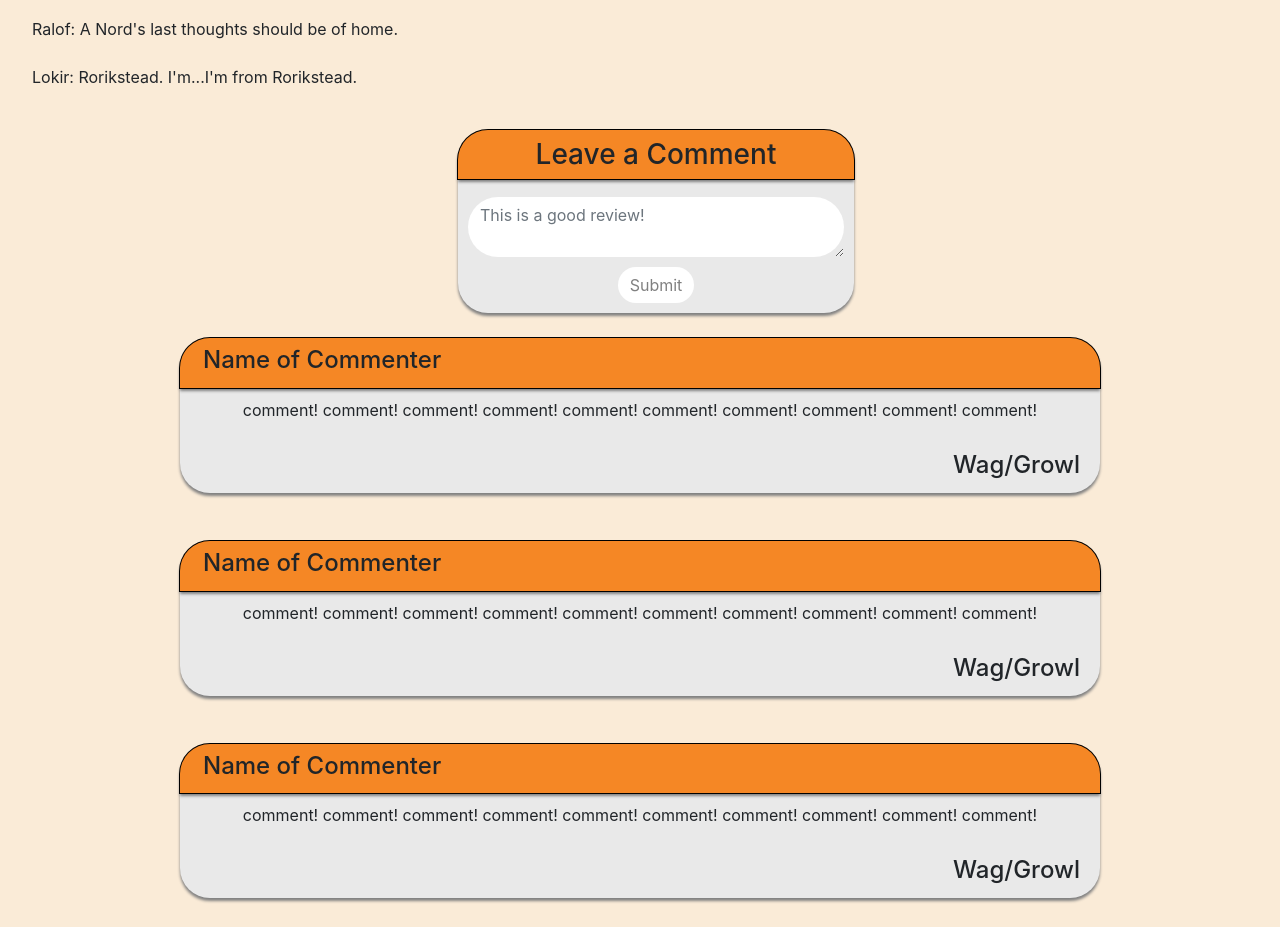
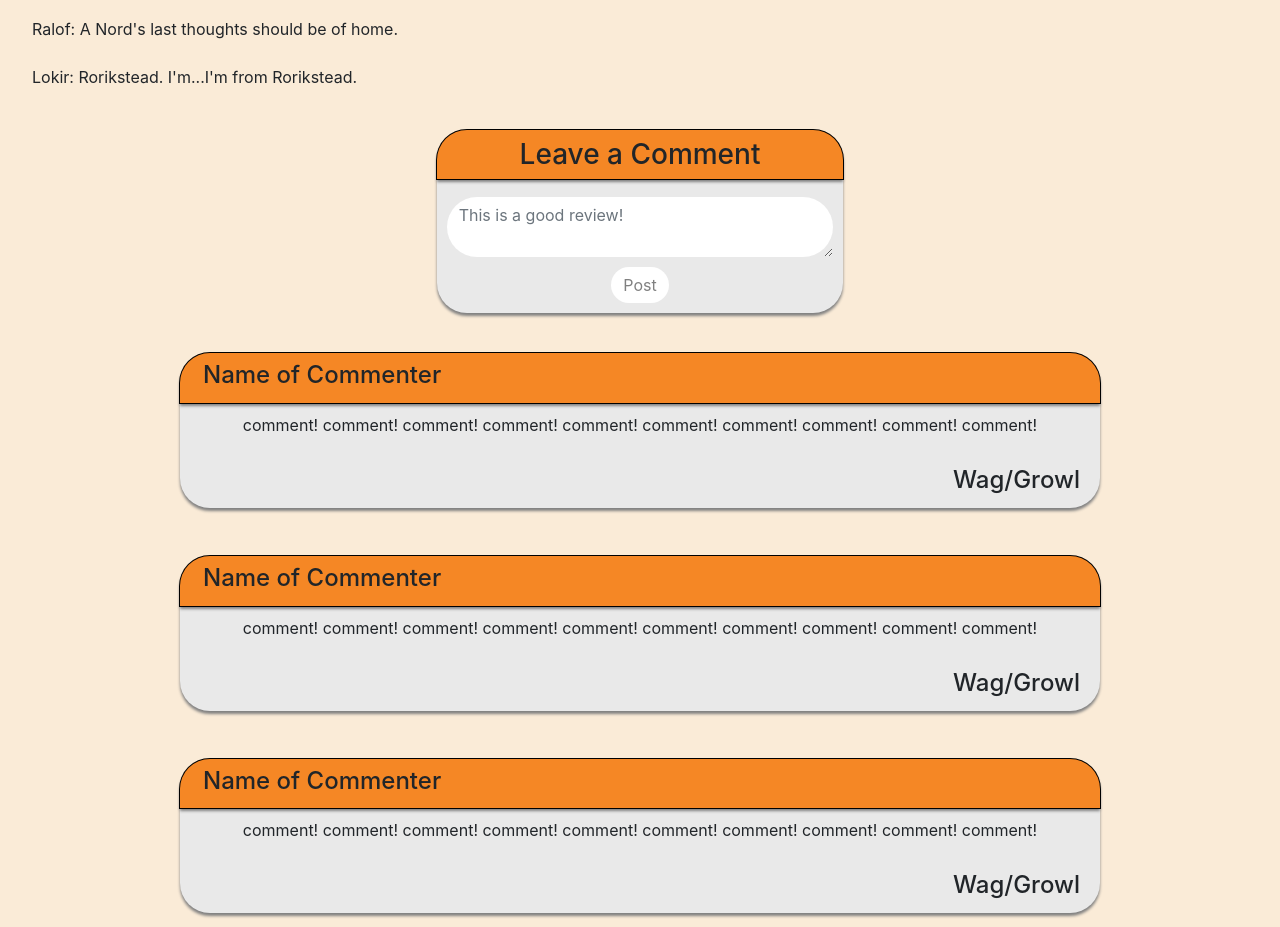
Before and after one commit to dawsonbdo/Yip, a React app in the folder frontend/: page /review in a window 1280 px wide. Shown: the part 920-1847 px from the top of the page. Built offline with nearby package versions, Linux system fonts and the light colour scheme; no server answers; the HTML template or start-up script is replaced by a standard one.

Commit message:
review.js mostly done

```diff
--- a/frontend/src/css/App.css
+++ b/frontend/src/css/App.css
@@ -73,6 +73,10 @@ body {
   max-height: 100%;
 }
 
+.reviewLeaveComment {
+  padding-bottom: 40px;
+}
+
 .yipIcon {
   width: 117px;
   height: 81px;
--- a/frontend/src/js/components/Register.js
+++ b/frontend/src/js/components/Register.js
@@ -94,7 +94,7 @@ class Register extends Component {
                                     <Form.Control id="repassword" className="logInEntry" placeholder="Re-Type Password" type="Password" required></Form.Control>
                                 </div>
                                 <div className="logInEntryContainer">
-                                    <Button className="logInEntry" type="submit">Submit</Button>
+                                    <Button onSubmit={this.attemptRegistration} className="logInEntry" type="submit">Submit</Button>
                                 </div>
                             </Form>
                        </div>
--- a/frontend/src/js/components/Review.js
+++ b/frontend/src/js/components/Review.js
@@ -61,22 +61,22 @@ class Review extends Component {
                         </p>
 					</Col>
 
-					<Col xs={5} className="reviewPicture text-center">
+					<Col xs={5} className="reviewPicture text-center align">
 						<Image src="https://upload.wikimedia.org/wikipedia/commons/thumb/b/bf/ToddHoward2010sm_%28cropped%29.jpg/640px-ToddHoward2010sm_%28cropped%29.jpg" />
 					</Col>
 				</Row>
 
-				<Row className="align-items-center reviewContent">
+				<Row className="align-items-center reviewLeaveComment">
 					<Col></Col>
 					<Col className="text-center">
 						<div className="logInForm">
 							<h3 className="logInLabel pt-2 pb-2">Leave a Comment</h3>
 							<Form className="logInEntryContainer">
 								<div className="logInEntryContainer">
-									<Form.Control id="reviewComment" className="logInEntry" size="md" as="textarea" placeholder="This is a good review!" />
+									<Form.Control id="reviewComment" className="logInEntry" size="xl" as="textarea" placeholder="This is a good review!" />
 								</div>
 								<div className="logInEntryContainer">
-									<Button className="logInEntry" variant="primary">Submit</Button>
+									<Button className="logInEntry" variant="primary">Post</Button>
 								</div>
 							</Form>
 						</div>
```
